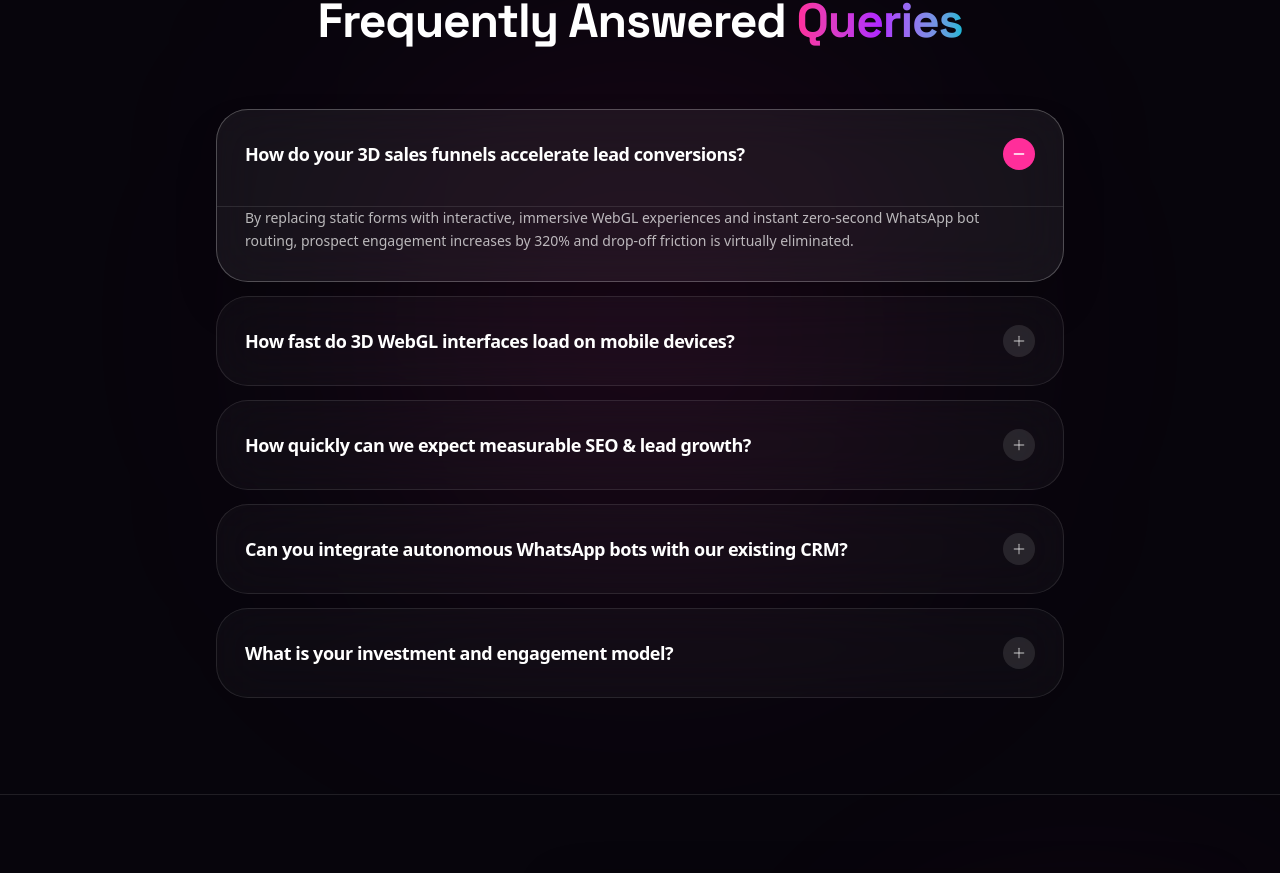
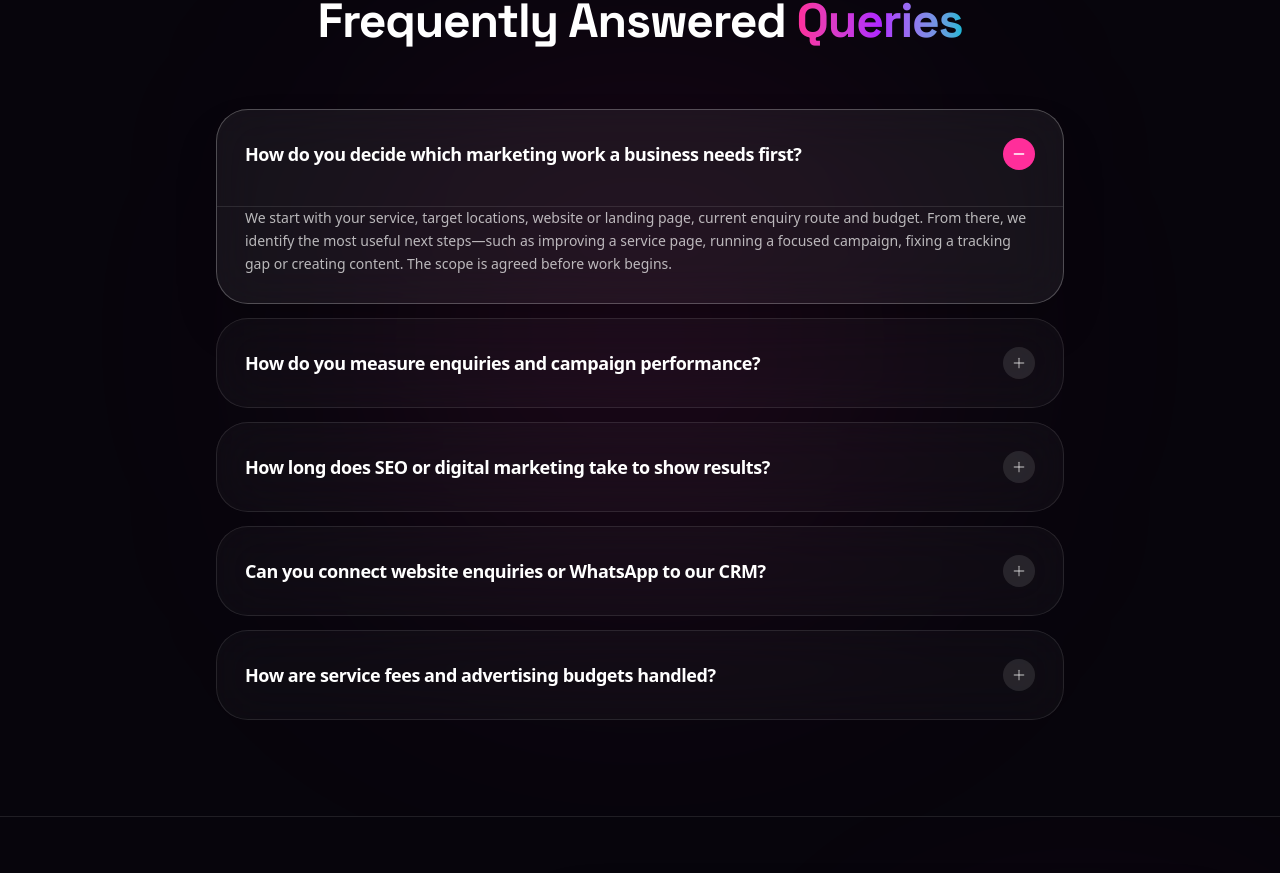
Before and after one commit to deenapriyanka00217-arch/my-dp-Digital, a React (Vite) app: page / in a window 1280 px wide. Shown: the part 4882-5755 px from the top of the page. Built offline with nearby package versions, Linux system fonts and the light colour scheme.

Commit message:
content: replace unsupported FAQ claims with transparent lead and scope guidance

```diff
--- a/src/components/FAQ.tsx
+++ b/src/components/FAQ.tsx
@@ -4,24 +4,24 @@ import { useState } from 'react';
 
 const faqs = [
   {
-    question: 'How do your 3D sales funnels accelerate lead conversions?',
-    answer: 'By replacing static forms with interactive, immersive WebGL experiences and instant zero-second WhatsApp bot routing, prospect engagement increases by 320% and drop-off friction is virtually eliminated.'
+    question: 'How do you decide which marketing work a business needs first?',
+    answer: 'We start with your service, target locations, website or landing page, current enquiry route and budget. From there, we identify the most useful next steps—such as improving a service page, running a focused campaign, fixing a tracking gap or creating content. The scope is agreed before work begins.'
   },
   {
-    question: 'How fast do 3D WebGL interfaces load on mobile devices?',
-    answer: 'Our 3D elements use hardware-accelerated shaders and adaptive geometry level-of-detail (LOD) to maintain flawless 60fps performance and sub-1.2 second loading times across all iOS and Android devices.'
+    question: 'How do you measure enquiries and campaign performance?',
+    answer: 'We separate website form submissions, WhatsApp clicks and phone clicks, and review the available traffic and campaign data. A click is not the same as a qualified lead or sale. Where analytics access and consent allow, we can configure and test conversion events; actual lead counts are reported only after the events are verified.'
   },
   {
-    question: 'How quickly can we expect measurable SEO & lead growth?',
-    answer: 'While technical Core Web Vitals fixes and 3D funnel landing page optimizations trigger immediate conversion increases within 7-14 days, algorithmic organic search authority compounds strongly over 60-90 days.'
+    question: 'How long does SEO or digital marketing take to show results?',
+    answer: 'There is no reliable fixed timeline for every business. Timing depends on the starting condition of the website or campaign, competition, target locations, content, budget, approvals and follow-up speed. We agree practical milestones and review the data as it matures, but we do not guarantee a ranking position, traffic increase or number of leads.'
   },
   {
-    question: 'Can you integrate autonomous WhatsApp bots with our existing CRM?',
-    answer: 'Yes! We build custom webhook automations across Zapier, Make, and WhatsApp Business Cloud API to sync leads directly into Salesforce, HubSpot, Zoho, LeadSquared, or Google Sheets with instant real-time notifications.'
+    question: 'Can you connect website enquiries or WhatsApp to our CRM?',
+    answer: 'We can review options for routing website forms and WhatsApp enquiries into a spreadsheet, CRM or automation tool. The exact setup depends on the CRM, WhatsApp Business/API access, available integrations, permissions and any third-party costs. We confirm what is supported before including it in a proposal.'
   },
   {
-    question: 'What is your investment and engagement model?',
-    answer: 'We offer performance-oriented monthly growth partnerships as well as bespoke project sprints for custom 3D web development, brand funnels, and enterprise automation pipelines.'
+    question: 'How are service fees and advertising budgets handled?',
+    answer: 'Website projects and ongoing services are quoted according to the agreed pages, deliverables, platforms, content volume, integrations and support. For paid advertising, the media spend paid to the ad platform is separate from the campaign-management fee. You receive an itemised scope before approving the work.'
   }
 ];
 
```
